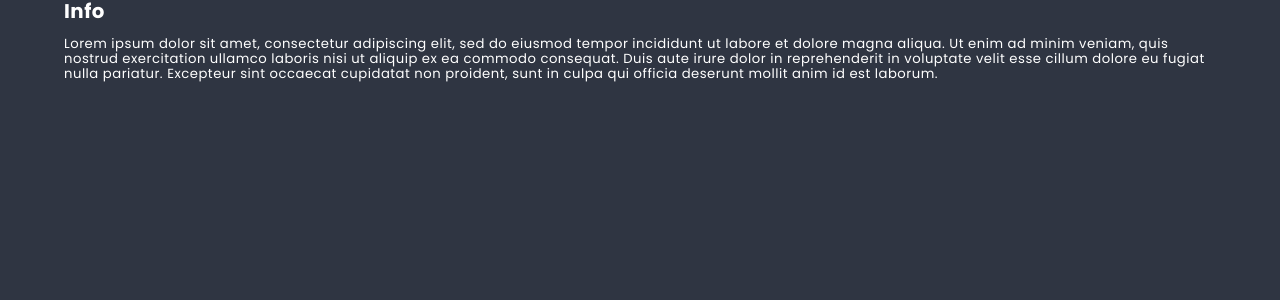
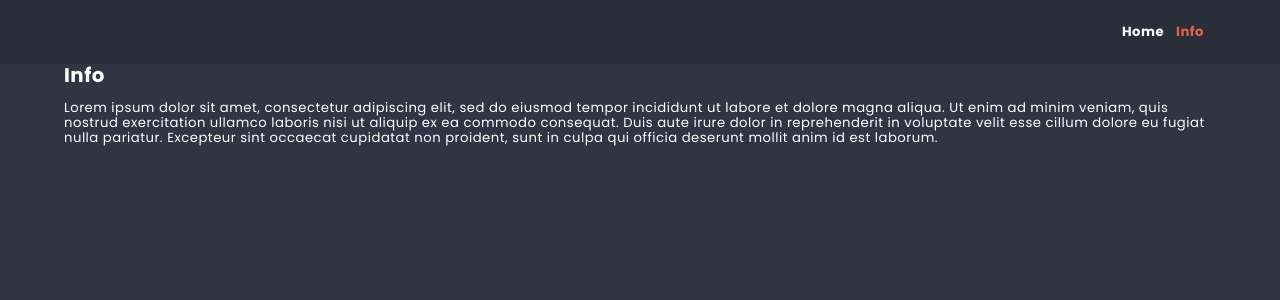
Before and after one commit to KatarzynaLesniewska/vol2_NaukaReacta, a React app: page /info in a window 1280 px wide. Shown: the top 300 px of the page. Built offline with nearby package versions, Linux system fonts and the light colour scheme.

Commit message:
use <Header /> in MainLayout

```diff
--- a/src/components/MainLayout/MainLayout.js
+++ b/src/components/MainLayout/MainLayout.js
@@ -1,8 +1,10 @@
 import React from 'react';
 import PropTypes from 'prop-types';
+import Header from './../Header/Header.js';
 
 const MainLayout = ({children}) => (
   <div>
+    <Header />
     {children}
   </div>
 );
```
